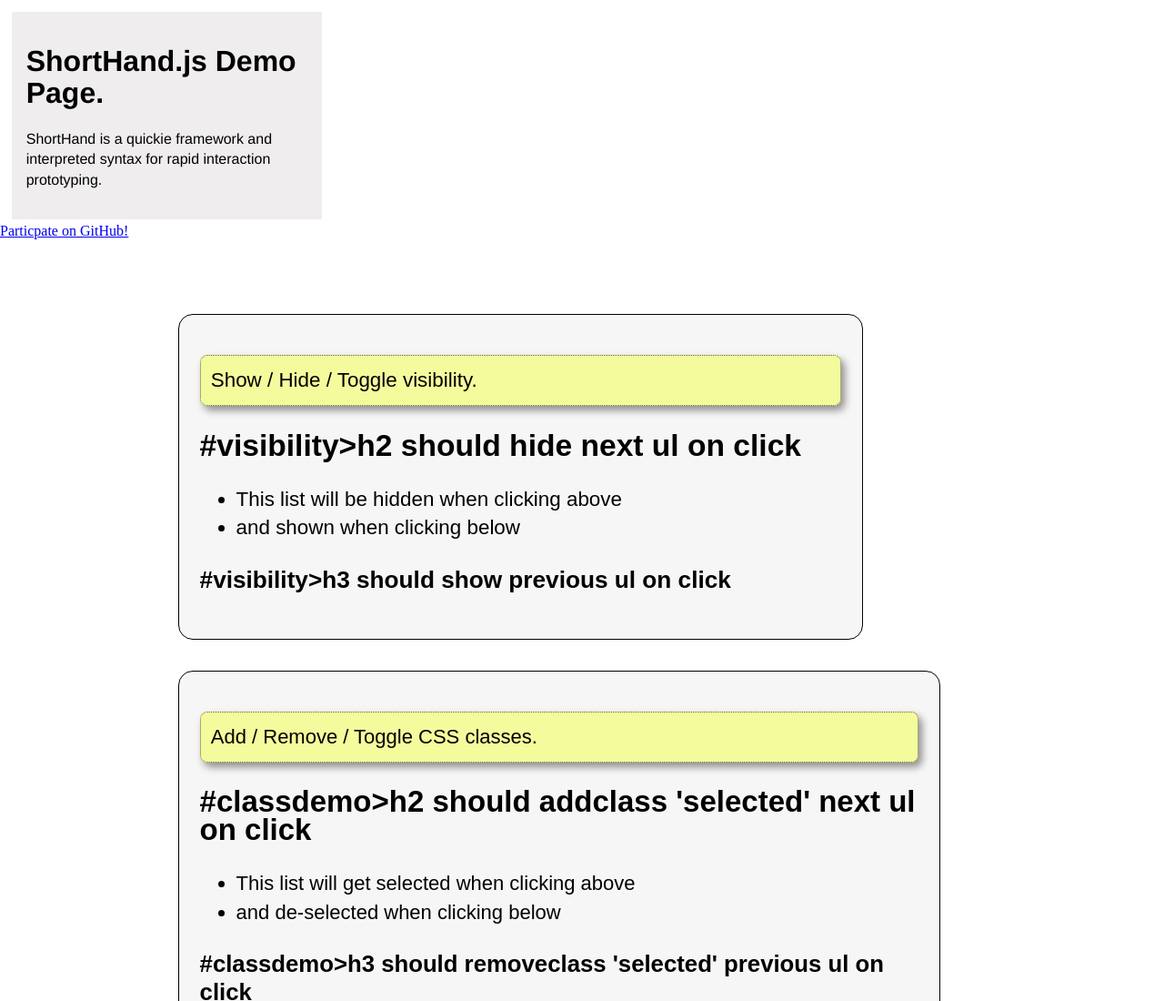
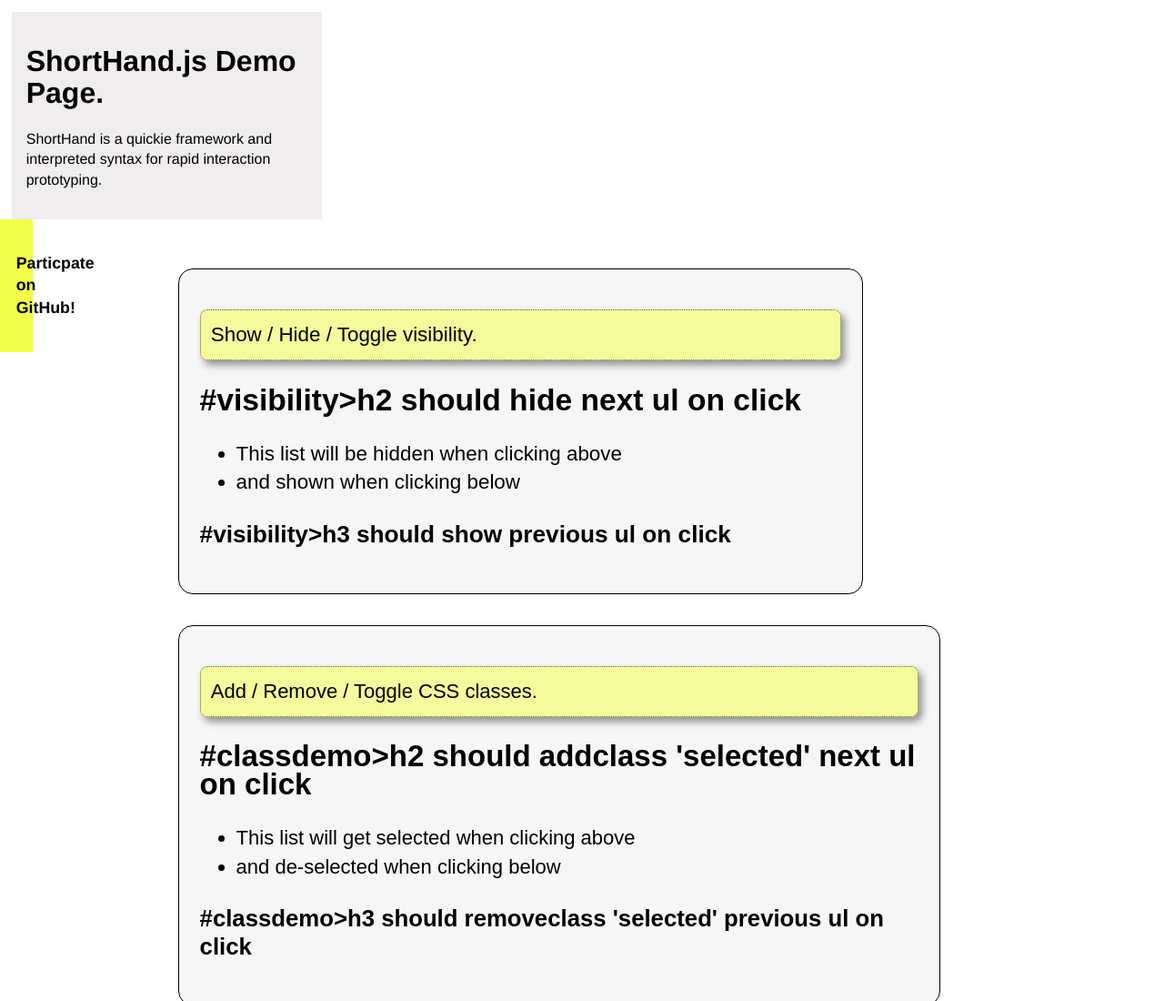
Before and after one commit to splatcollision/shorthand.js, a plain HTML site: page demo.html in a window 1280 px wide. Shown: the top 1100 px of the page at 91% size. Drawn offline with nearby package versions, Linux system fonts and the light colour scheme.

Commit message:
fix for demo page

```diff
--- a/demo.html
+++ b/demo.html
@@ -94,7 +94,7 @@
 	border-radius : 16px;
 	}
 
-#screen_container_658 > #layer4467 {
+#screen_container_658 #githublink {
 	width: 15.020366598778004%;
 	height: auto;
 	left: 83.66205710998452%;
@@ -214,7 +214,7 @@
 
 </header>
 
-<a href="https://github.com/splatcollision/shorthand.js"><section id='layer4467' data='4467'><p>Particpate on GitHub!</p></section></a>
+<a href="https://github.com/splatcollision/shorthand.js"><section id='githublink' data='4467'><p>Particpate on GitHub!</p></section></a>
 
 <section id='visibility' data='4463'><p>Show / Hide / Toggle visibility.</p>
 
@@ -245,7 +245,7 @@
   </div>
 
   <!-- Shorthand.js -->
-  <script src="Shorthand.js" type="text/javascript"></script>
+  <script src="shorthand.js" type="text/javascript"></script>
   <!-- Shorthand blocks -->
   <script type="text/Shorthand">
 
```
